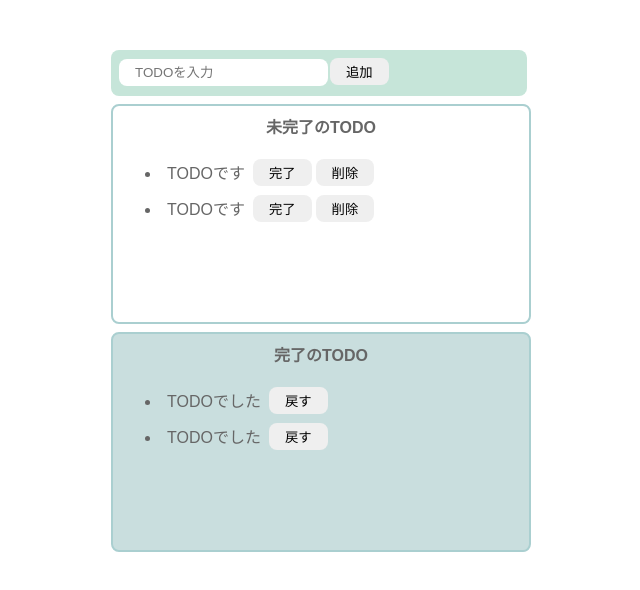
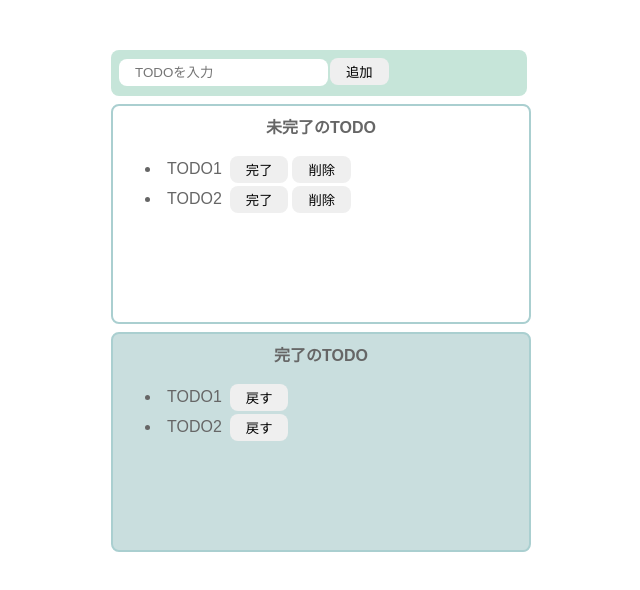
Before and after one commit to Atsushi-Noguchi/react-todo-practice, a React (Create React App) app: page / in a window 1280 px wide. Shown: the top 590 px of the page, without its empty margins (237-877 px from the left). Built offline with nearby package versions, Linux system fonts and the light colour scheme.

Commit message:
タスクの追加機能の実装

```diff
--- a/src/Todo.jsx
+++ b/src/Todo.jsx
@@ -1,47 +1,60 @@
+import { useState } from "react";
 import "./App.css";
 
 function Todo() {
+  const [todoText, setTodoText] = useState("");
+  const [incompleteTodos, setIncompleteTodos] = useState(["TODO1", "TODO2"]);
+  const [completeTodos, setCompleteTodos] = useState(["TODO1", "TODO2"]);
+
+  const onChangeTodoText = (event) => setTodoText(event.target.value);
+
+  const onClickAdd = () => {
+    if (todoText === "") return;
+    const newTodos = [...incompleteTodos, todoText];
+    setIncompleteTodos(newTodos);
+    setTodoText("");
+  };
   return (
     <>
       <div className="wrapper">
         <div className="input-area">
-          <input type="text" placeholder="TODOを入力" />
-          <button>追加</button>
+          <input
+            type="text"
+            placeholder="TODOを入力"
+            value={todoText}
+            onChange={onChangeTodoText}
+          />
+          <button onClick={onClickAdd}>追加</button>
         </div>
         <div className="incomplete-area">
           <p className="title">未完了のTODO</p>
           <ul>
-            <li>
+            {incompleteTodos.map((todo) => {
+              return (
+                <li key={todo}>
                   <div className="list-row">
-                <p className="todo-item">TODOです</p>
+                    <p className="todo-item">{todo}</p>
                     <button>完了</button>
                     <button>削除</button>
                   </div>
                 </li>
-            <li>
-              <div className="list-row">
-                <p className="todo-item">TODOです</p>
-                <button>完了</button>
-                <button>削除</button>
-              </div>
-            </li>
+              );
+            })}
           </ul>
         </div>
         <div className="complete-area">
           <p className="title">完了のTODO</p>
           <ul>
-            <li>
+            {completeTodos.map((todo) => {
+              return (
+                <li key={todo}>
                   <div className="list-row">
-                <p className="todo-item">TODOでした</p>
+                    <p className="todo-item">{todo}</p>
                     <button>戻す</button>
                   </div>
                 </li>
-            <li>
-              <div className="list-row">
-                <p className="todo-item">TODOでした</p>
-                <button>戻す</button>
-              </div>
-            </li>
+              );
+            })}
           </ul>
         </div>
       </div>
```
Lines whose indentation alone changed are shown as unchanged.
